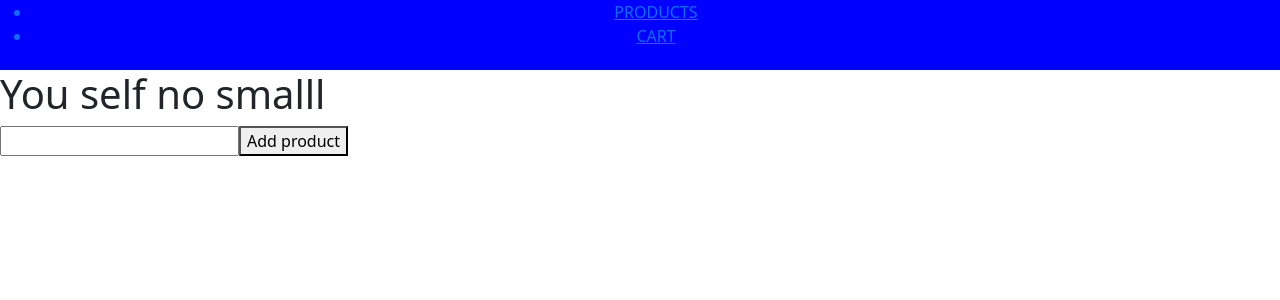
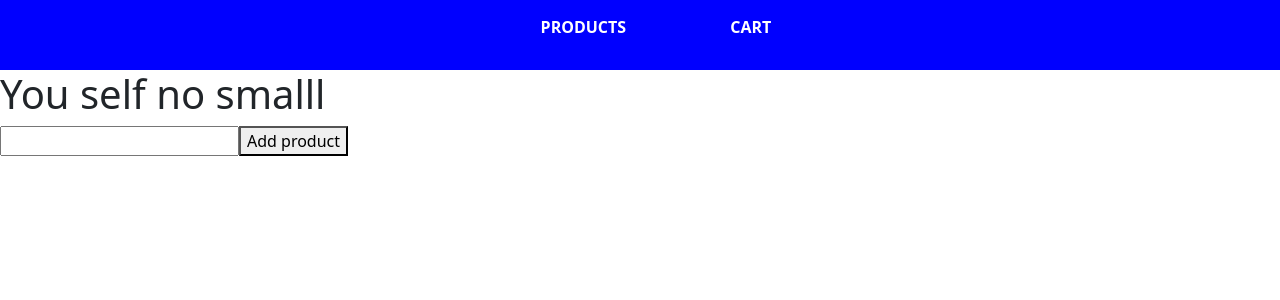
Before and after one commit to ADEDANCE/OUTLET-RUSH, a React (Vite) app: page /SellerProfile in a window 1280 px wide. Shown: the top 300 px of the page. Built offline with nearby package versions, Linux system fonts and the light colour scheme.

Commit message:
Stle the changes

```diff
--- a/src/style/style.css
+++ b/src/style/style.css
@@ -3,6 +3,9 @@ nav {
     height: 70px;
     text-align: center;
     color: white;
+    display: flex;
+    justify-content: center;
+    align-items: center;
 }
 
 .signup-form {
@@ -67,3 +70,18 @@ nav {
     font-weight: 600 !important;
     color:rgb(24, 23, 23) !important;
 }
+
+
+
+.BuyerPages {
+    text-decoration: none;
+    color: #fff;
+    font-weight: bold;
+
+}
+
+.BuyerPages > li {
+    list-style: none;
+   display: inline;
+    margin: 50px;
+}
```
